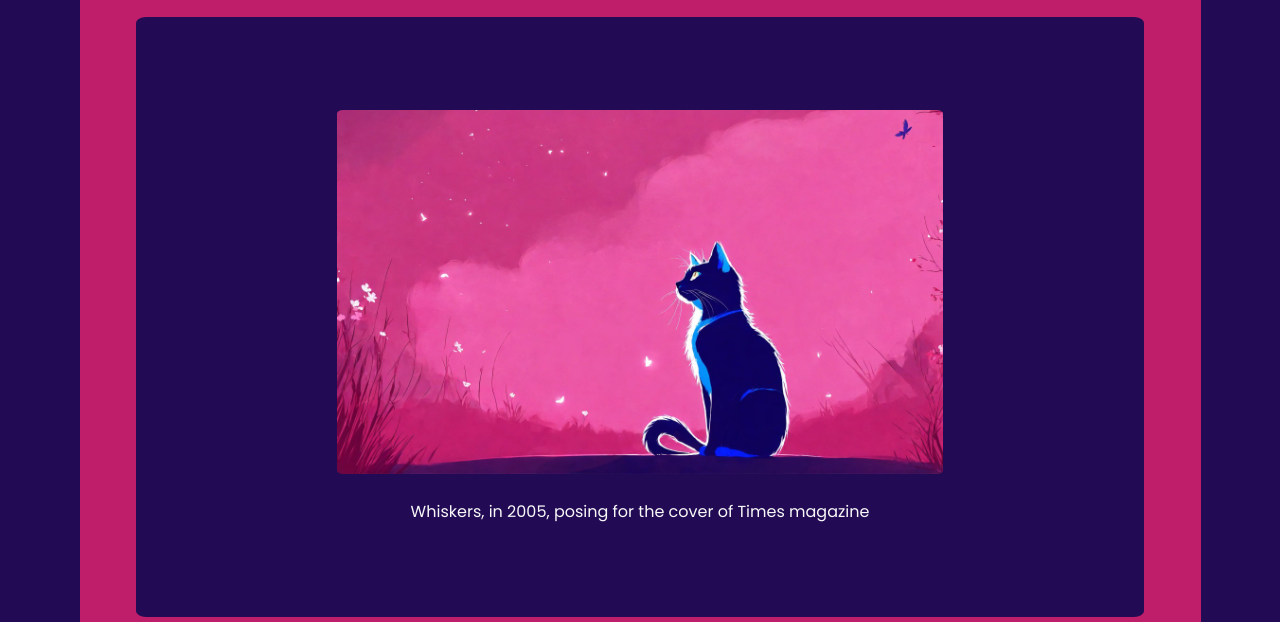
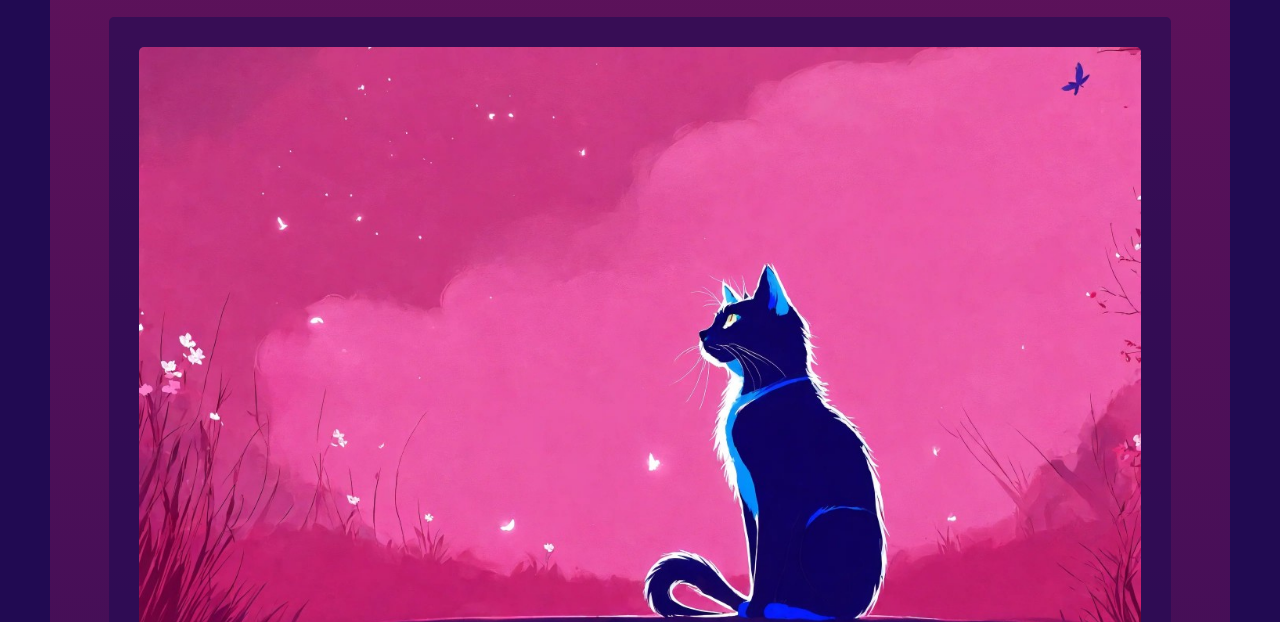
Before and after one commit to dandyllama/whiskers-tribute-page, a plain HTML site: page index.html in a window 1280 px wide. Shown: the part 178-800 px from the top of the page. Drawn offline with Linux system fonts and the light colour scheme.

Commit message:
Update styles.css

```diff
--- a/styles/styles.css
+++ b/styles/styles.css
@@ -4,9 +4,6 @@
   box-sizing: border-box;
   font-size: 10px;
   font-family: "Poppins", sans-serif;
-  --text-color: #f8f8f8;
-  --primary-background: #220a54;
-  --secondary-background: #bf1e6a;
 }
 
 *,
@@ -20,19 +17,18 @@
 
 body {
   font-size: 1.6rem;
-  color: var(--text-color);
+  color: rgb(247, 247, 247);
   width: 100%;
   padding: 50px;
-  background-color: var(--primary-background);
-  display: flex;
-  justify-content: center;
+  background-color: rgb(33, 10, 82);
 }
 
 .main {
-  width: 95%;
+  width: 100%;
+  margin: 0 auto;
   padding: 0;
-  border-radius: 1%;
-  background-color: var(--secondary-background);
+  border-radius: 5px;
+  background: linear-gradient(rgba(190, 30, 104, 0.4), rgba(33, 10, 82, 0.5));
   display: flex;
   flex-direction: column;
   justify-content: center;
@@ -49,11 +45,12 @@ body {
 }
 
 .img-div {
+  max-width: 1100px;
   width: 90%;
-  height: 75vh;
-  margin-bottom: 50px;
-  border-radius: 1%;
-  background-color: var(--primary-background);
+  padding: 30px 30px;
+  margin-bottom: 25px;
+  border-radius: 5px;
+  background-color: rgba(33, 10, 82, 0.6);
   display: flex;
   flex-direction: column;
   justify-content: center;
@@ -62,16 +59,18 @@ body {
 
 .image {
   max-width: 100%;
+  padding: unset;
   margin-bottom: 25px;
-  border-radius: 1%;
+  border-radius: 5px;
   display: block;
 }
 
 .img-caption {
+  padding: unset;
   margin: unset;
+  text-align: center;
 }
 
-.image,
 .tribute-timeline,
 .footer {
   width: 60%;
@@ -79,6 +78,7 @@ body {
 }
 
 .tribute-timeline > ul > li {
+  margin: unset;
   padding: 10px;
   display: flex;
   align-items: center;
```
